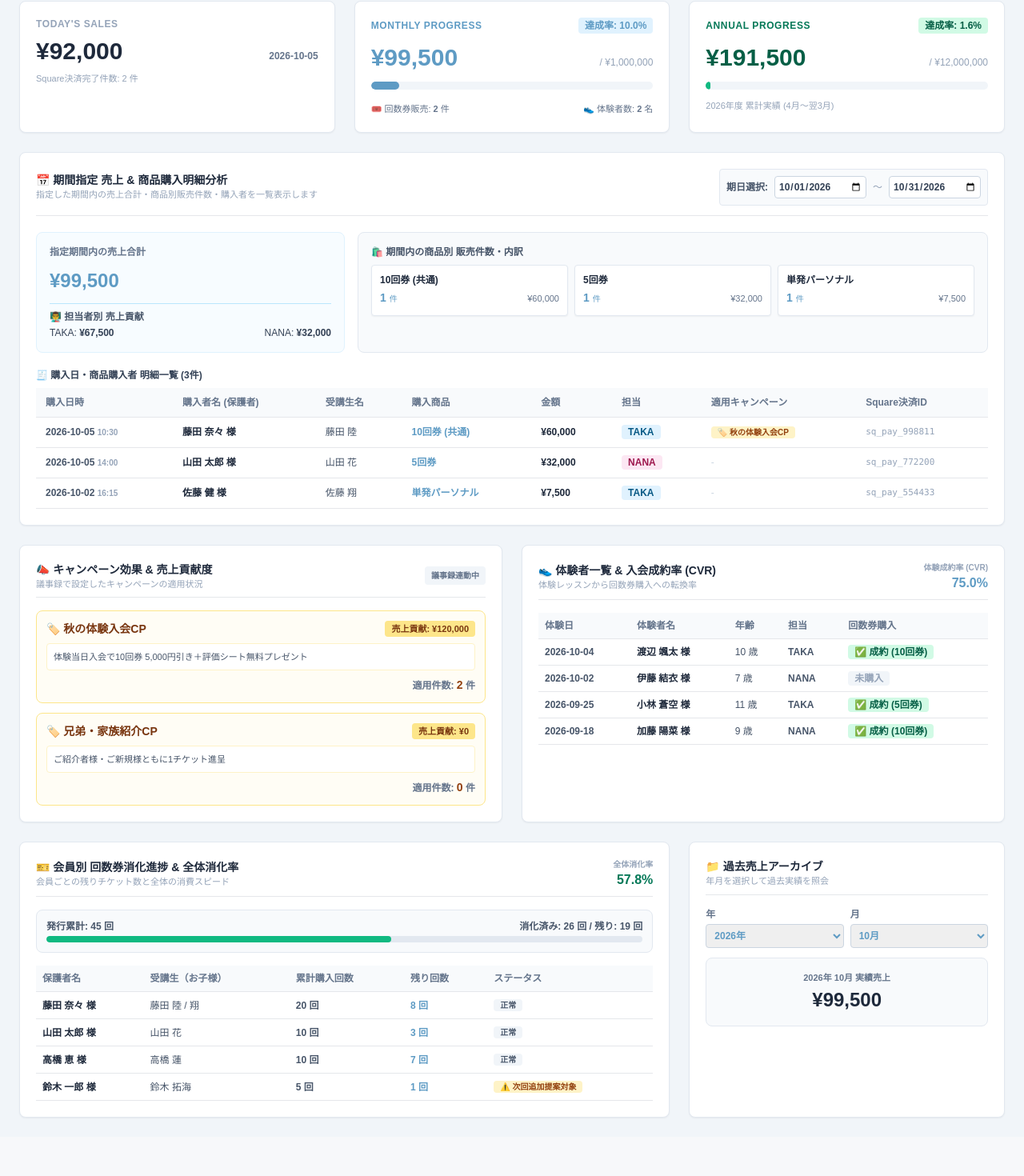
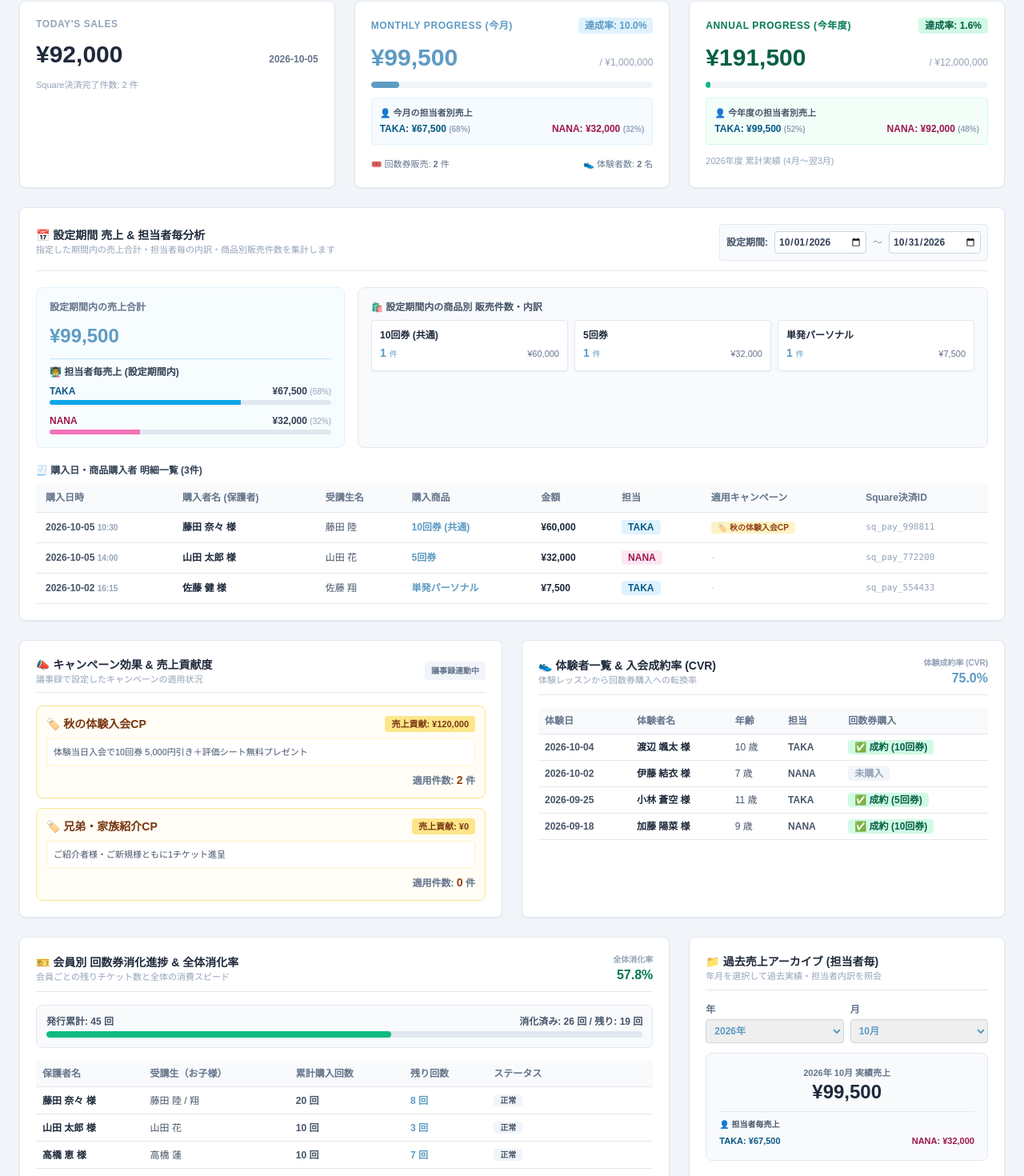
Before and after one commit to 2025golazo-bot/GOLAZO, a Next.js app: page /sales in a window 1280 px wide. Shown: the part 159-1629 px from the top of the page at 80% size. Before the commit the page ends 1580 px from the top, so only its background shows below. Built offline with nearby package versions, Linux system fonts and the light colour scheme.

Commit message:
Update page.tsx

```diff
--- a/app/sales/page.tsx
+++ b/app/sales/page.tsx
@@ -85,42 +85,44 @@ export default function SalesPage() {
     { id: 'm-4', parentName: '鈴木 一郎', studentName: '鈴木 拓海', totalPurchased: 5, remaining: 1 },
   ]);
 
-  // --- 集計ロジック ---
+  // --- 集計ヘルパー関数 (担当者別内訳算出) ---
+  const calcStaffBreakdown = (records: SaleRecord[]) => {
+    let taka = 0;
+    let nana = 0;
+    records.forEach(s => {
+      if (s.staff === 'TAKA') taka += s.amount;
+      if (s.staff === 'NANA') nana += s.amount;
+    });
+    const total = taka + nana;
+    return {
+      taka,
+      nana,
+      takaRate: total > 0 ? ((taka / total) * 100).toFixed(0) : '0',
+      nanaRate: total > 0 ? ((nana / total) * 100).toFixed(0) : '0',
+    };
+  };
+
+  // --- 各領域の集計 ---
 
   // 1. 本日売上
-  const todaySales = useMemo(() => {
-    return salesHistory
-      .filter(s => s.date === todayStr)
-      .reduce((sum, s) => sum + s.amount, 0);
-  }, [salesHistory]);
+  const todaySalesRecords = useMemo(() => salesHistory.filter(s => s.date === todayStr), [salesHistory, todayStr]);
+  const todaySales = useMemo(() => todaySalesRecords.reduce((sum, s) => sum + s.amount, 0), [todaySalesRecords]);
 
-  // 2. 今月売上 (2026年10月固定計算)
-  const currentMonthSales = useMemo(() => {
-    return salesHistory
-      .filter(s => s.date.startsWith('2026-10'))
-      .reduce((sum, s) => sum + s.amount, 0);
-  }, [salesHistory]);
+  // 2. 今月売上 (2026年10月固定計算) & 担当者別
+  const currentMonthSalesRecords = useMemo(() => salesHistory.filter(s => s.date.startsWith('2026-10')), [salesHistory]);
+  const currentMonthSales = useMemo(() => currentMonthSalesRecords.reduce((sum, s) => sum + s.amount, 0), [currentMonthSalesRecords]);
+  const currentMonthStaff = useMemo(() => calcStaffBreakdown(currentMonthSalesRecords), [currentMonthSalesRecords]);
 
-  // 3. 今年度売上 (2026年度: 2026-04 〜 2027-03)
-  const currentYearSales = useMemo(() => {
-    return salesHistory
-      .filter(s => s.date >= '2026-04-01' && s.date <= '2027-03-31')
-      .reduce((sum, s) => sum + s.amount, 0);
-  }, [salesHistory]);
+  // 3. 今年度売上 (2026年度: 2026-04 〜 2027-03) & 担当者別
+  const currentYearSalesRecords = useMemo(() => salesHistory.filter(s => s.date >= '2026-04-01' && s.date <= '2027-03-31'), [salesHistory]);
+  const currentYearSales = useMemo(() => currentYearSalesRecords.reduce((sum, s) => sum + s.amount, 0), [currentYearSalesRecords]);
+  const currentYearStaff = useMemo(() => calcStaffBreakdown(currentYearSalesRecords), [currentYearSalesRecords]);
 
-  // 今月回数券販売数
-  const monthlyTicketCount = useMemo(() => {
-    return salesHistory
-      .filter(s => s.date.startsWith('2026-10') && s.productName.includes('回券'))
-      .length;
-  }, [salesHistory]);
+  // 今月回数券販売数 & 体験者数
+  const monthlyTicketCount = useMemo(() => currentMonthSalesRecords.filter(s => s.productName.includes('回券')).length, [currentMonthSalesRecords]);
+  const monthlyTrialCount = useMemo(() => trialClients.filter(t => t.date.startsWith('2026-10')).length, [trialClients]);
 
-  // 今月体験者数
-  const monthlyTrialCount = useMemo(() => {
-    return trialClients.filter(t => t.date.startsWith('2026-10')).length;
-  }, [trialClients]);
-
-  // 4. 期間指定フィルター（指定開始日〜終了日）での集計
+  // 4. 期間指定フィルター（設定期間）での集計 & 担当者別
   const filteredSalesByDate = useMemo(() => {
     return salesHistory.filter(s => s.date >= startDate && s.date <= endDate);
   }, [salesHistory, startDate, endDate]);
@@ -128,6 +130,8 @@ export default function SalesPage() {
   const filteredTotalAmount = useMemo(() => {
     return filteredSalesByDate.reduce((sum, s) => sum + s.amount, 0);
   }, [filteredSalesByDate]);
+
+  const filteredStaffSummary = useMemo(() => calcStaffBreakdown(filteredSalesByDate), [filteredSalesByDate]);
 
   // 商品別カウント（件数 & 金額）
   const productSummary = useMemo(() => {
@@ -142,18 +146,7 @@ export default function SalesPage() {
     return map;
   }, [filteredSalesByDate]);
 
-  // 5. 担当者別 売上集計 (期間内)
-  const staffSummary = useMemo(() => {
-    let taka = 0;
-    let nana = 0;
-    filteredSalesByDate.forEach(s => {
-      if (s.staff === 'TAKA') taka += s.amount;
-      if (s.staff === 'NANA') nana += s.amount;
-    });
-    return { taka, nana };
-  }, [filteredSalesByDate]);
-
-  // 6. 体験者コンバージョン（成約）率計算
+  // 5. 体験者コンバージョン（成約）率計算
   const trialConversionStats = useMemo(() => {
     const total = trialClients.length;
     const converted = trialClients.filter(t => t.converted).length;
@@ -161,7 +154,7 @@ export default function SalesPage() {
     return { total, converted, rate };
   }, [trialClients]);
 
-  // 7. 全体回数券消化率
+  // 6. 全体回数券消化率
   const ticketOverallStats = useMemo(() => {
     const totalPurchased = memberTickets.reduce((sum, m) => sum + m.totalPurchased, 0);
     const totalRemaining = memberTickets.reduce((sum, m) => sum + m.remaining, 0);
@@ -170,13 +163,14 @@ export default function SalesPage() {
     return { totalPurchased, totalRemaining, totalUsed, usedRate };
   }, [memberTickets]);
 
-  // 8. 過去アーカイブ売上（選択された年月）
-  const archiveSales = useMemo(() => {
+  // 7. 過去アーカイブ売上（選択された年月） & 担当者別
+  const archiveSalesRecords = useMemo(() => {
     const prefix = `${selectedArchiveYear}-${selectedArchiveMonth.padStart(2, '0')}`;
-    return salesHistory
-      .filter(s => s.date.startsWith(prefix))
-      .reduce((sum, s) => sum + s.amount, 0);
+    return salesHistory.filter(s => s.date.startsWith(prefix));
   }, [salesHistory, selectedArchiveYear, selectedArchiveMonth]);
+
+  const archiveSales = useMemo(() => archiveSalesRecords.reduce((sum, s) => sum + s.amount, 0), [archiveSalesRecords]);
+  const archiveStaffSummary = useMemo(() => calcStaffBreakdown(archiveSalesRecords), [archiveSalesRecords]);
 
   return (
     <div className="bg-slate-100 min-h-screen text-slate-800">
@@ -229,23 +223,23 @@ export default function SalesPage() {
           </div>
         </div>
 
-        {/* 1. 売上サマリー & 目標達成プログレスバー */}
+        {/* 1. 売上サマリー & 目標達成プログレスバー (担当者毎内訳付き) */}
         <div className="grid grid-cols-1 md:grid-cols-3 gap-6">
 
           {/* 本日売上 */}
-          <div className="bg-white p-5 rounded-lg border border-slate-200 shadow-sm space-y-2">
+          <div className="bg-white p-5 rounded-lg border border-slate-200 shadow-sm space-y-3">
             <span className="text-xs font-bold text-slate-400 uppercase tracking-wider block">Today's Sales</span>
             <div className="flex justify-between items-baseline">
               <h2 className="text-3xl font-extrabold text-slate-800">¥{todaySales.toLocaleString()}</h2>
               <span className="text-xs font-bold text-slate-500">{todayStr}</span>
             </div>
-            <p className="text-[11px] text-slate-400">Square決済完了件数: {salesHistory.filter(s => s.date === todayStr).length} 件</p>
+            <p className="text-[11px] text-slate-400">Square決済完了件数: {todaySalesRecords.length} 件</p>
           </div>
 
-          {/* 今月売上 & 達成率プログレスバー */}
+          {/* 今月売上 (月別) & 担当者毎売上 */}
           <div className="bg-white p-5 rounded-lg border border-slate-200 shadow-sm space-y-3">
             <div className="flex justify-between items-baseline">
-              <span className="text-xs font-bold text-[#5e9bc4] uppercase tracking-wider">Monthly Progress</span>
+              <span className="text-xs font-bold text-[#5e9bc4] uppercase tracking-wider">Monthly Progress (今月)</span>
               <span className="text-xs font-bold bg-sky-100 text-[#5e9bc4] px-2 py-0.5 rounded">
                 達成率: {((currentMonthSales / (monthlyTarget || 1)) * 100).toFixed(1)}%
               </span>
@@ -255,22 +249,32 @@ export default function SalesPage() {
               <span className="text-xs text-slate-400">/ ¥{monthlyTarget.toLocaleString()}</span>
             </div>
             {/* プログレスバー */}
-            <div className="w-full bg-slate-100 rounded-full h-2.5 overflow-hidden">
+            <div className="w-full bg-slate-100 rounded-full h-2 overflow-hidden">
               <div
-                className="bg-[#5e9bc4] h-2.5 rounded-full transition-all duration-500"
+                className="bg-[#5e9bc4] h-2 rounded-full transition-all duration-500"
                 style={{ width: `${Math.min(100, (currentMonthSales / (monthlyTarget || 1)) * 100)}%` }}
               ></div>
             </div>
+
+            {/* 担当者毎売上（今月） */}
+            <div className="bg-sky-50/60 p-2.5 rounded border border-sky-100 text-xs space-y-1 mt-2">
+              <span className="font-bold text-slate-600 block text-[11px]">👤 今月の担当者別売上</span>
+              <div className="flex justify-between text-slate-700 font-semibold">
+                <span className="text-sky-800">TAKA: ¥{currentMonthStaff.taka.toLocaleString()} <span className="text-[10px] text-slate-400">({currentMonthStaff.takaRate}%)</span></span>
+                <span className="text-pink-800">NANA: ¥{currentMonthStaff.nana.toLocaleString()} <span className="text-[10px] text-slate-400">({currentMonthStaff.nanaRate}%)</span></span>
+              </div>
+            </div>
+
             <div className="flex justify-between text-[11px] text-slate-500 pt-1">
               <span>🎟️ 回数券販売: <strong>{monthlyTicketCount}</strong> 件</span>
               <span>👟 体験者数: <strong>{monthlyTrialCount}</strong> 名</span>
             </div>
           </div>
 
-          {/* 今年度売上 & 達成率プログレスバー */}
+          {/* 今年度売上 (年度) & 担当者毎売上 */}
           <div className="bg-white p-5 rounded-lg border border-slate-200 shadow-sm space-y-3">
             <div className="flex justify-between items-baseline">
-              <span className="text-xs font-bold text-emerald-700 uppercase tracking-wider">Annual Progress</span>
+              <span className="text-xs font-bold text-emerald-700 uppercase tracking-wider">Annual Progress (今年度)</span>
               <span className="text-xs font-bold bg-emerald-100 text-emerald-800 px-2 py-0.5 rounded">
                 達成率: {((currentYearSales / (yearlyTarget || 1)) * 100).toFixed(1)}%
               </span>
@@ -280,28 +284,38 @@ export default function SalesPage() {
               <span className="text-xs text-slate-400">/ ¥{yearlyTarget.toLocaleString()}</span>
             </div>
             {/* プログレスバー */}
-            <div className="w-full bg-slate-100 rounded-full h-2.5 overflow-hidden">
+            <div className="w-full bg-slate-100 rounded-full h-2 overflow-hidden">
               <div
-                className="bg-emerald-500 h-2.5 rounded-full transition-all duration-500"
+                className="bg-emerald-500 h-2 rounded-full transition-all duration-500"
                 style={{ width: `${Math.min(100, (currentYearSales / (yearlyTarget || 1)) * 100)}%` }}
               ></div>
             </div>
+
+            {/* 担当者毎売上（今年度） */}
+            <div className="bg-emerald-50/60 p-2.5 rounded border border-emerald-100 text-xs space-y-1 mt-2">
+              <span className="font-bold text-slate-600 block text-[11px]">👤 今年度の担当者別売上</span>
+              <div className="flex justify-between text-slate-700 font-semibold">
+                <span className="text-sky-800">TAKA: ¥{currentYearStaff.taka.toLocaleString()} <span className="text-[10px] text-slate-400">({currentYearStaff.takaRate}%)</span></span>
+                <span className="text-pink-800">NANA: ¥{currentYearStaff.nana.toLocaleString()} <span className="text-[10px] text-slate-400">({currentYearStaff.nanaRate}%)</span></span>
+              </div>
+            </div>
+
             <p className="text-[11px] text-slate-400">2026年度 累計実績 (4月〜翌3月)</p>
           </div>
 
         </div>
 
-        {/* 2. 任意期間指定フィルター（何日〜何日）& 販売商品内訳 & 明細一覧 */}
+        {/* 2. 任意設定期間フィルター（何日〜何日）& 担当者毎売上 & 販売商品内訳 */}
         <div className="bg-white p-5 rounded-lg border border-slate-200 shadow-sm space-y-5">
           <div className="flex flex-col sm:flex-row justify-between items-start sm:items-center gap-3 border-b pb-3">
             <div>
-              <h3 className="font-bold text-slate-800 text-sm">📅 期間指定 売上 & 商品購入明細分析</h3>
-              <p className="text-[11px] text-slate-400">指定した期間内の売上合計・商品別販売件数・購入者を一覧表示します</p>
+              <h3 className="font-bold text-slate-800 text-sm">📅 設定期間 売上 & 担当者毎分析</h3>
+              <p className="text-[11px] text-slate-400">指定した期間内の売上合計・担当者毎の内訳・商品別販売件数を集計します</p>
             </div>
 
             {/* 期間選択カレンダー */}
             <div className="flex items-center gap-2 text-xs bg-slate-50 p-2 rounded border border-slate-200">
-              <span className="font-bold text-slate-600">期日選択:</span>
+              <span className="font-bold text-slate-600">設定期間:</span>
               <input
                 type="date"
                 value={startDate}
@@ -318,25 +332,46 @@ export default function SalesPage() {
             </div>
           </div>
 
-          {/* 指定期間のサマリー ＆ 商品内訳カード */}
+          {/* 指定期間のサマリー ＆ 担当者毎売上カード */}
           <div className="grid grid-cols-1 md:grid-cols-3 gap-4">
-            {/* 期間内 合計売上 & 担当者比率 */}
+
+            {/* 設定期間内の売上合計 & 担当者毎売上（グラフィカル表示） */}
             <div className="bg-sky-50/50 p-4 rounded-lg border border-sky-100 space-y-3">
-              <span className="text-xs font-bold text-slate-500 block">指定期間内の売上合計</span>
+              <span className="text-xs font-bold text-slate-500 block">設定期間内の売上合計</span>
               <p className="text-2xl font-extrabold text-[#5e9bc4]">¥{filteredTotalAmount.toLocaleString()}</p>
 
-              <div className="border-t border-sky-200 pt-2 space-y-1 text-xs">
-                <span className="font-bold text-slate-600 block">👨‍🏫 担当者別 売上貢献</span>
-                <div className="flex justify-between text-slate-700">
-                  <span>TAKA: <strong>¥{staffSummary.taka.toLocaleString()}</strong></span>
-                  <span>NANA: <strong>¥{staffSummary.nana.toLocaleString()}</strong></span>
+              {/* 担当者毎売上カード */}
+              <div className="border-t border-sky-200 pt-2 space-y-2 text-xs">
+                <span className="font-bold text-slate-700 block">👨‍🏫 担当者毎売上 (設定期間内)</span>
+
+                {/* TAKA */}
+                <div className="space-y-0.5">
+                  <div className="flex justify-between items-center text-slate-700 font-bold">
+                    <span className="text-sky-800">TAKA</span>
+                    <span>¥{filteredStaffSummary.taka.toLocaleString()} <span className="text-[10px] text-slate-400 font-normal">({filteredStaffSummary.takaRate}%)</span></span>
                   </div>
+                  <div className="w-full bg-slate-200 rounded-full h-1.5 overflow-hidden">
+                    <div className="bg-sky-500 h-1.5" style={{ width: `${filteredStaffSummary.takaRate}%` }}></div>
+                  </div>
+                </div>
+
+                {/* NANA */}
+                <div className="space-y-0.5 pt-1">
+                  <div className="flex justify-between items-center text-slate-700 font-bold">
+                    <span className="text-pink-800">NANA</span>
+                    <span>¥{filteredStaffSummary.nana.toLocaleString()} <span className="text-[10px] text-slate-400 font-normal">({filteredStaffSummary.nanaRate}%)</span></span>
+                  </div>
+                  <div className="w-full bg-slate-200 rounded-full h-1.5 overflow-hidden">
+                    <div className="bg-pink-400 h-1.5" style={{ width: `${filteredStaffSummary.nanaRate}%` }}></div>
+                  </div>
+                </div>
+
               </div>
             </div>
 
             {/* 購入商品の件数サマリー */}
             <div className="md:col-span-2 bg-slate-50 p-4 rounded-lg border border-slate-200 space-y-2">
-              <span className="text-xs font-bold text-slate-600 block">🛍️ 期間内の商品別 販売件数・内訳</span>
+              <span className="text-xs font-bold text-slate-600 block">🛍️ 設定期間内の商品別 販売件数・内訳</span>
               <div className="grid grid-cols-2 sm:grid-cols-3 gap-2">
                 {Object.keys(productSummary).length > 0 ? (
                   Object.entries(productSummary).map(([pName, data]) => (
@@ -497,7 +532,7 @@ export default function SalesPage() {
 
         </div>
 
-        {/* 4. 下部：回数券消化進捗 & 過去売上アーカイブ */}
+        {/* 4. 下部：回数券消化進捗 & 過去売上アーカイブ (担当者毎内訳付き) */}
         <div className="grid grid-cols-1 md:grid-cols-3 gap-6">
 
           {/* 回数券消化進捗 (2カラム分) */}
@@ -559,11 +594,11 @@ export default function SalesPage() {
             </table>
           </div>
 
-          {/* 過去の売上（月・年）アーカイブ閲覧 */}
+          {/* 過去の売上（月・年）アーカイブ閲覧 & 担当者毎売上 */}
           <div className="bg-white p-5 rounded-lg border border-slate-200 shadow-sm space-y-4">
             <div className="border-b pb-2">
-              <h3 className="font-bold text-slate-800 text-sm">📁 過去売上アーカイブ</h3>
-              <p className="text-[11px] text-slate-400">年月を選択して過去実績を照会</p>
+              <h3 className="font-bold text-slate-800 text-sm">📁 過去売上アーカイブ (担当者毎)</h3>
+              <p className="text-[11px] text-slate-400">年月を選択して過去実績・担当者内訳を照会</p>
             </div>
 
             <div className="space-y-3 text-xs">
@@ -593,7 +628,9 @@ export default function SalesPage() {
                 </div>
               </div>
 
-              <div className="bg-slate-50 p-4 rounded-lg border border-slate-200 text-center space-y-1">
+              {/* 選択した年月の合計売上 & 担当者毎売上 */}
+              <div className="bg-slate-50 p-4 rounded-lg border border-slate-200 space-y-2">
+                <div className="text-center">
                   <span className="text-[11px] font-bold text-slate-500 block">
                     {selectedArchiveYear}年 {parseInt(selectedArchiveMonth, 10)}月 実績売上
                   </span>
@@ -601,6 +638,16 @@ export default function SalesPage() {
                     ¥{archiveSales.toLocaleString()}
                   </p>
                 </div>
+
+                <div className="border-t border-slate-200 pt-2 space-y-1">
+                  <span className="font-bold text-slate-600 block text-[10px]">👤 担当者毎売上</span>
+                  <div className="flex justify-between font-bold text-[11px]">
+                    <span className="text-sky-800">TAKA: ¥{archiveStaffSummary.taka.toLocaleString()}</span>
+                    <span className="text-pink-800">NANA: ¥{archiveStaffSummary.nana.toLocaleString()}</span>
+                  </div>
+                </div>
+              </div>
+
             </div>
           </div>
 
```
Lines whose indentation alone changed are shown as unchanged.
